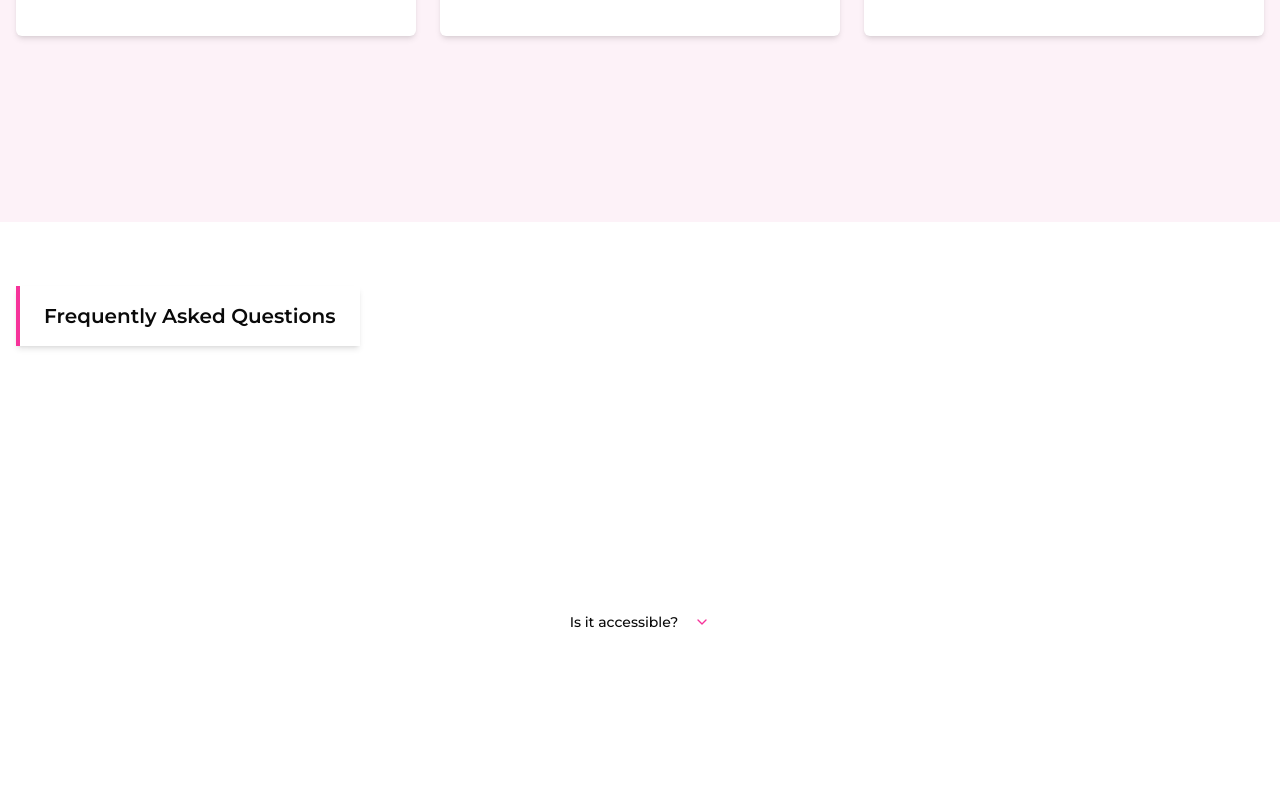
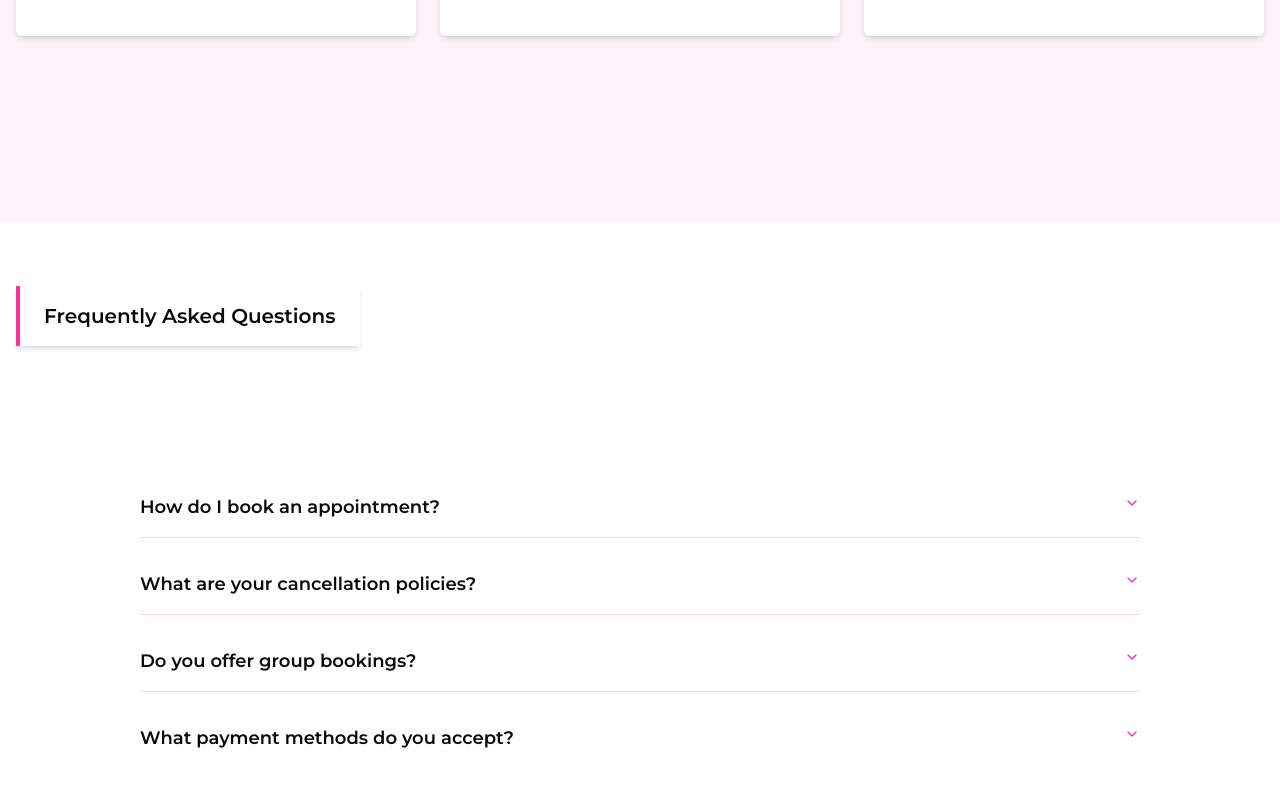
Before and after one commit to typical-developer/betternails, a React (Vite) app: page / in a window 1280 px wide. Shown: the part 2238-3024 px from the top of the page. Built offline with nearby package versions, Linux system fonts and the light colour scheme; a web font is replaced by a local one.

Commit message:
Add: Faq section

```diff
--- a/src/sections/Faq.jsx
+++ b/src/sections/Faq.jsx
@@ -1,4 +1,5 @@
 import Section from "../components/Section";
+import { Link } from "react-router-dom";
 
 //Shad cn ui Accordion
 import {
@@ -10,16 +11,42 @@ import {
 
 
 export default function Faq(){
+
+    //No need to put a question mark at the end of each question
+    const faqs = [
+        {id: 1,
+        itemValue: 'item-1',
+        question: 'How do I book an appointment',
+        answer: <>You can book an appointment directly through our website by clicking the "Book Now" button or by calling us at <Link className="text-pink-500" to="tel:07045942462">(+234) 7045-942-462</Link></>},
+
+        {id: 2,
+        itemValue: 'item-2',
+        question: 'What are your cancellation policies',
+        answer: <>We kindly ask for at least 24 hours notice if you need to cancel or reschedule your appointment.</>},
+
+        {id: 3,
+        itemValue: 'item-3',
+        question: 'Do you offer group bookings',
+        answer: <>Yes, we offer group bookings for special events. Please contact us for more details and to arrange a booking.</>},
+
+        {id: 4,
+        itemValue: 'item-4',
+        question: 'What payment methods do you accept',
+        answer: <>We accept cash, credit cards, and mobile payments for your convenience.</>},
+    ]
+
     return(
         <>
-        <Section title={true} sectionTitle="Frequently Asked Questions">
-        <Accordion type="single" collapsible>
-        <AccordionItem value="item-1">
-            <AccordionTrigger>Is it accessible?</AccordionTrigger>
-            <AccordionContent>
-            Yes. It adheres to the WAI-ARIA design pattern.
-            </AccordionContent>
-        </AccordionItem>
+        <Section sectionId="faq" title={true} sectionTitle="Frequently Asked Questions">
+        <Accordion type="single" collapsible className="space-y-4">
+        {faqs.map(({id,itemValue,question,answer}) =>
+            <AccordionItem value={itemValue}>
+                <AccordionTrigger className="min-w-[1000px] font-semibold text-lg">{question}?</AccordionTrigger>
+                <AccordionContent className="text-base max-w-[1000px] ring-b-pink-500">
+                {answer}
+                </AccordionContent>
+            </AccordionItem>
+        )}
         </Accordion>
         </Section>
         </>
```
